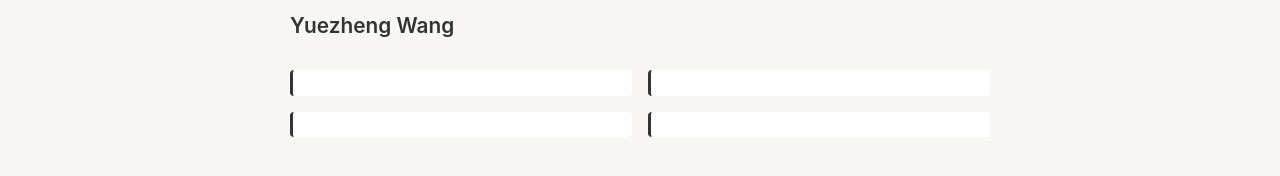
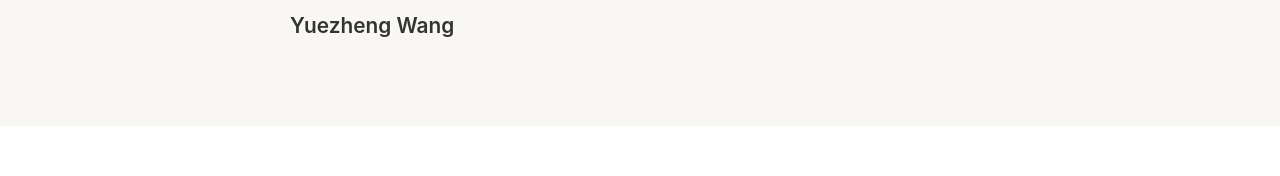
Before and after one commit to RobertW1028/Portfolio, a React (Vite) app: page /about in a window 1280 px wide. Shown: the part 254-430 px from the top of the page. Built offline with nearby package versions, Linux system fonts and the light colour scheme.

Commit message:
Update About.jsx

```diff
--- a/src/components/About.jsx
+++ b/src/components/About.jsx
@@ -14,12 +14,6 @@ export default function About() {
             {about.paragraphs.map((paragraph) => (
               <p key={paragraph}>{paragraph}</p>
             ))}
-            <h2>{about.skillsTitle}</h2>
-            <ul className="skills-list">
-              {about.skills.map((skill) => (
-                <li key={skill}>{skill}</li>
-              ))}
-            </ul>
           </div>
         </div>
       </div>
```
